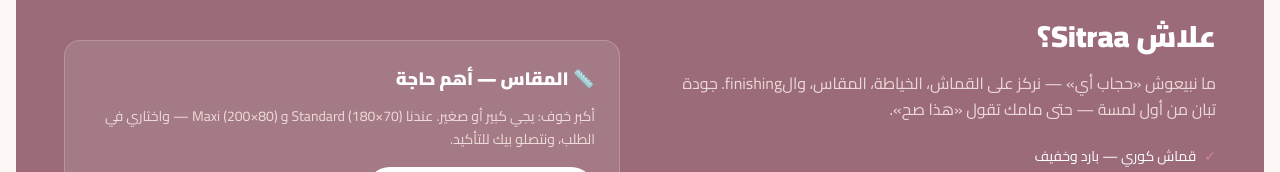
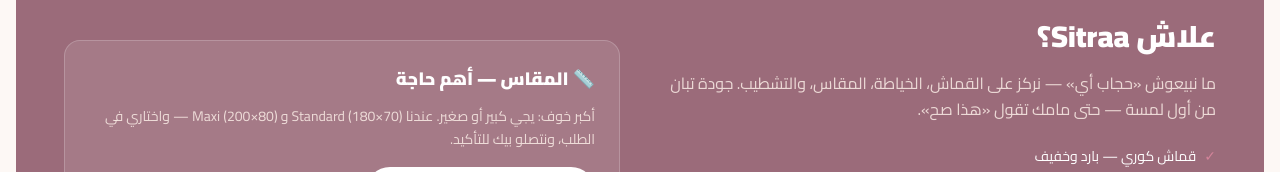
Before and after one commit to samieleuldj/sitraa-frontend, a Next.js app: page / in a window 1280 px wide. Shown: the part 2135-2307 px from the top of the page. Built offline with nearby package versions, Linux system fonts and the light colour scheme; no server answers.

Commit message:
Fix Arabic copy in collections and brand section.

```diff
--- a/src/components/home/BrandHome.tsx
+++ b/src/components/home/BrandHome.tsx
@@ -183,7 +183,7 @@
             <div>
               <h2 className="text-2xl md:text-3xl font-black mb-4">علاش Sitraa؟</h2>
               <p className="text-secondary/90 leading-relaxed mb-6">
-                ما نبيعوش «حجاب أي» — نركز على القماش، الخياطة، المقاس، والfinishing.
+                ما نبيعوش «حجاب أي» — نركز على القماش، الخياطة، المقاس، والتشطيب.
                 جودة تبان من أول لمسة — حتى مامك تقول «هذا صح».
               </p>
               <ul className="space-y-3 text-sm">
```
